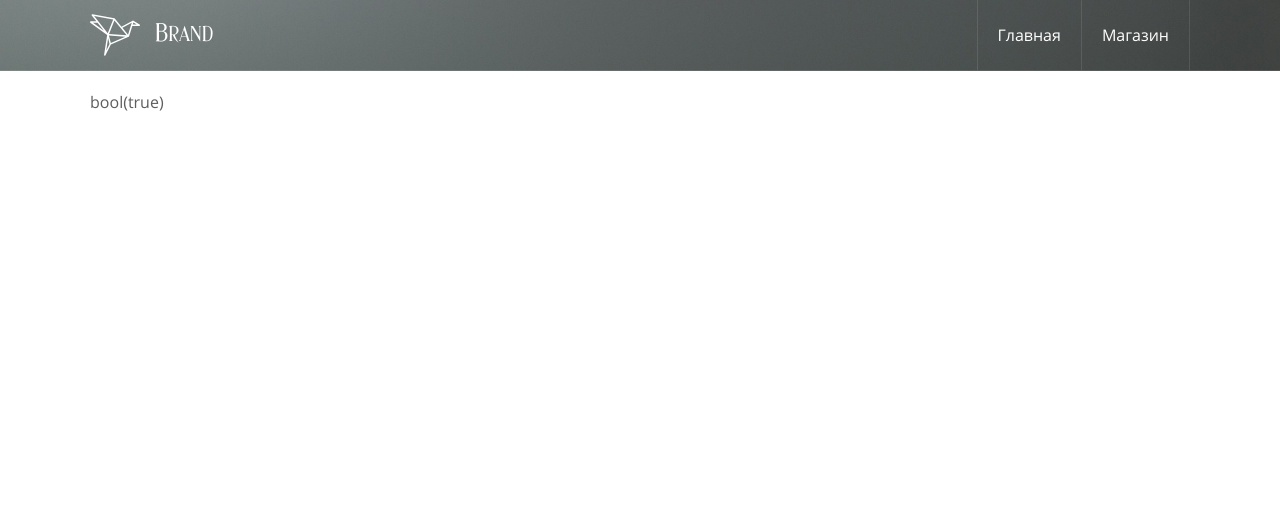
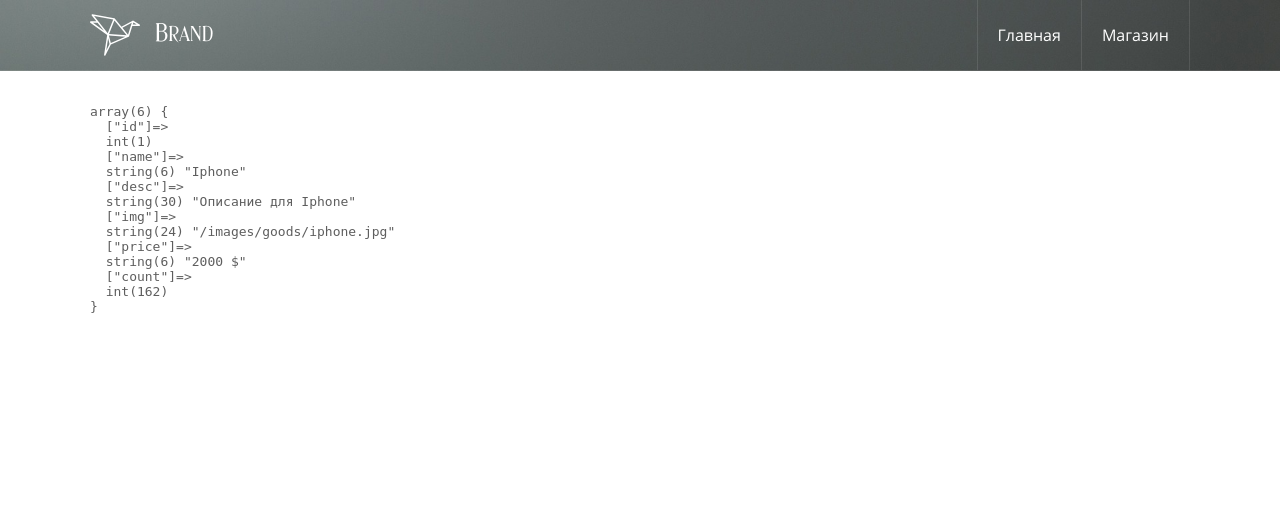
Before and after one commit to Filippok82/GB_PHP_brandshop, a PHP site: page / in a window 1280 px wide. Shown: the top 512 px of the page. Run offline with PHP 8.4, Linux system fonts and the light colour scheme.

Commit message:
Upgrading index.php

```diff
--- a/index.php
+++ b/index.php
@@ -26,14 +26,22 @@
 <div id="content">
 
     <?php
-        // эти два слеша это комментарий в языке php,
-        // то что написано после них игнорируется интерпретатором
-        // в комментариях обычно пишутся пояснения относительно кода
+        $product = [
+            'id' => 1,
+            'name' => 'Iphone',
+            'desc' => 'Описание для Iphone',
+            'img' => '/images/goods/iphone.jpg',
+            'price' => '2000 $'
+        ];
 
-        $a = 5;
-        $b = 3;
-        $c = $a + $b == 8;
-        var_dump($c);
+        $product['count'] = 162;
+
+        echo "<pre>";
+        var_dump($product);
+        echo "</pre>";
+
+
+
     ?>
 
     <!--<div id="promo">
```
